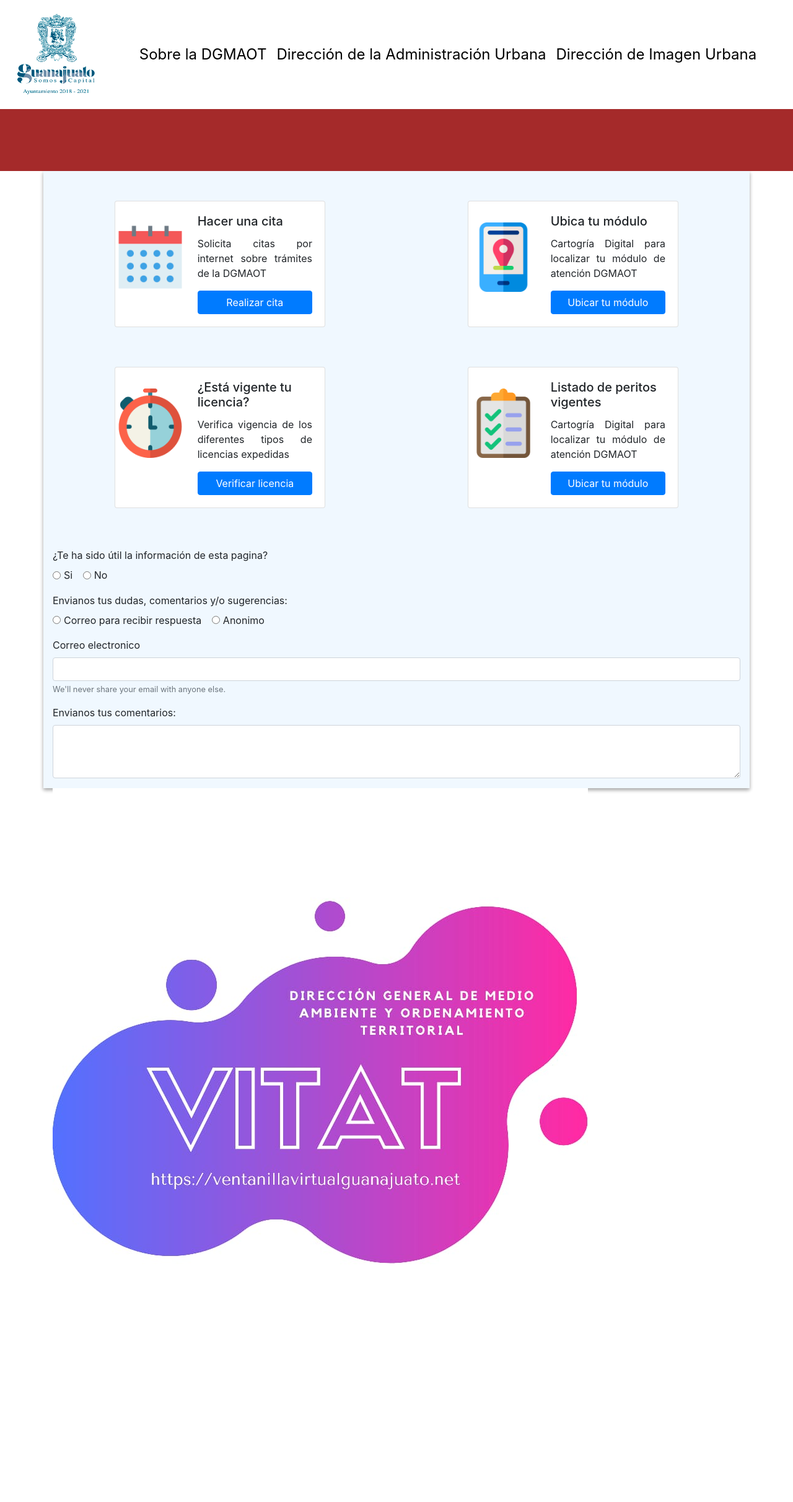
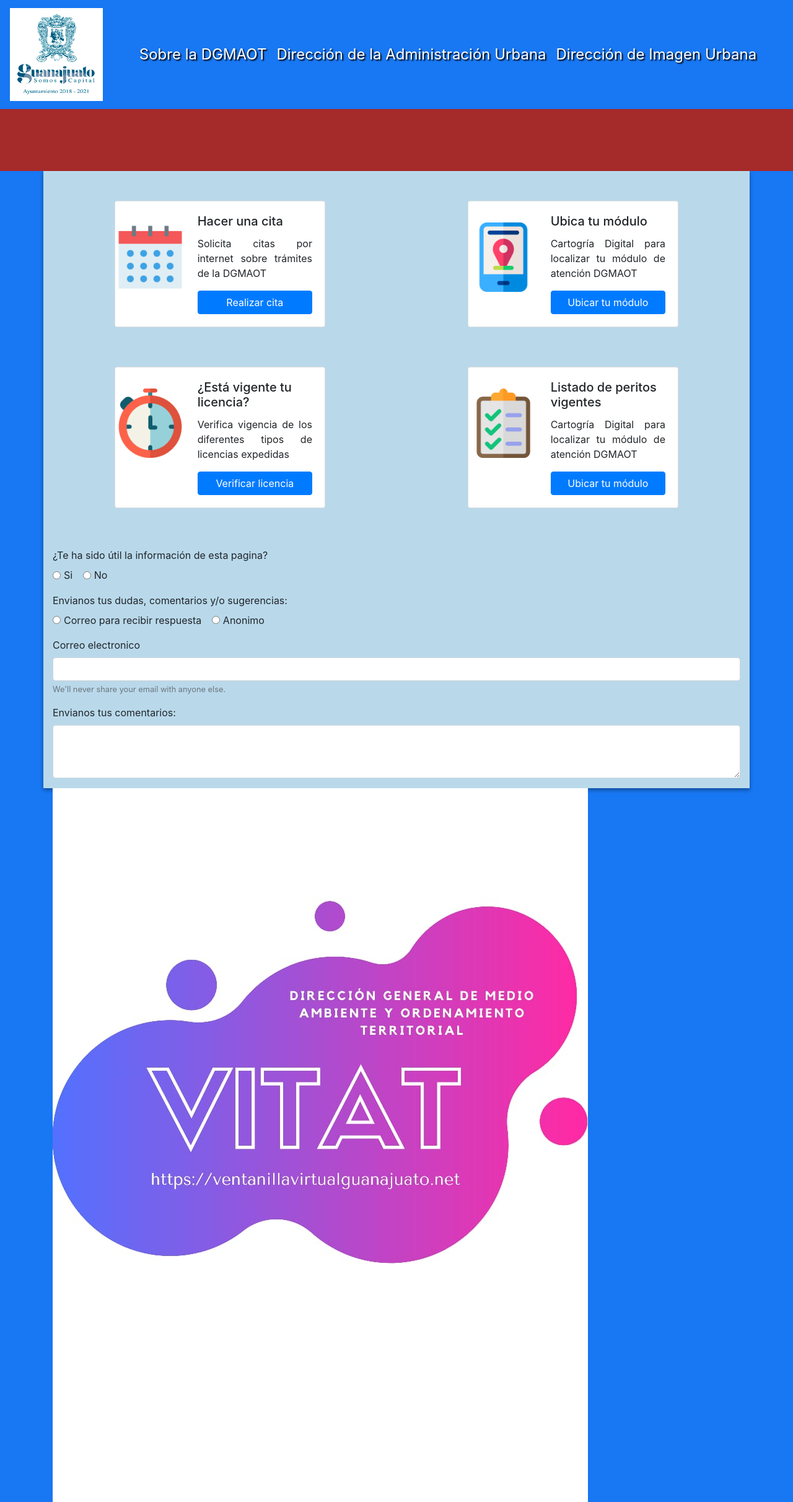
Before and after one commit to ferVargasB/project_vitat_citas, a PHP site: page /index2.html in a window 1280 px wide. Shown: the whole page at 62% size. Run offline with PHP 8.4, Linux system fonts and the light colour scheme; some libraries are stand-ins or nearby versions.

Commit message:
cambios en el color de fonfo y navbav

```diff
--- a/css/global.css
+++ b/css/global.css
@@ -1,5 +1,5 @@
 body {
-  background-color: #ffffff;
+  background-color: #1877F2;
 }
 
 .top-header {
@@ -7,7 +7,7 @@ body {
 }
 
 .container {
-  background-color: #f0f8ff;
+  background-color: #B9D9EB;
 }
 
 .nav-text-link {
@@ -15,7 +15,14 @@ body {
 }
 
 .navbar-light .navbar-nav .nav-link {
-  color: black;
+  color: white;
+  text-shadow:2px 2px 2px #000;
+}
+
+.navbar-light .navbar-nav .nav-link:focus, .navbar-light .navbar-nav .nav-link:hover {
+  color: white;
+  text-shadow:2px 2px 2px #000;
+  text-decoration: underline;
 }
 
 .main-content .container {
--- a/index2.html
+++ b/index2.html
@@ -41,7 +41,7 @@
             <span class="navbar-toggler-icon"></span>
           </button>
           <div class="collapse navbar-collapse" id="navbarNav">
-            <ul class="navbar-nav mx-auto">
+            <ul class="navbar-nav mx-auto" style="color: white;">
               <li class="nav-item">
                 <a class="nav-link nav-text-link" href="#">Sobre la DGMAOT</a>
               </li>
```
